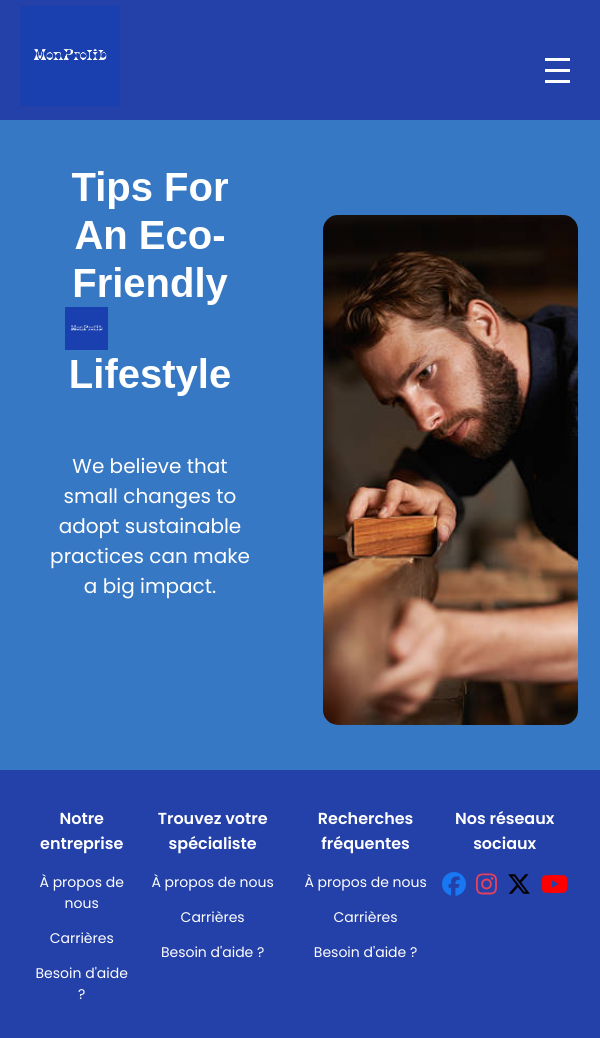
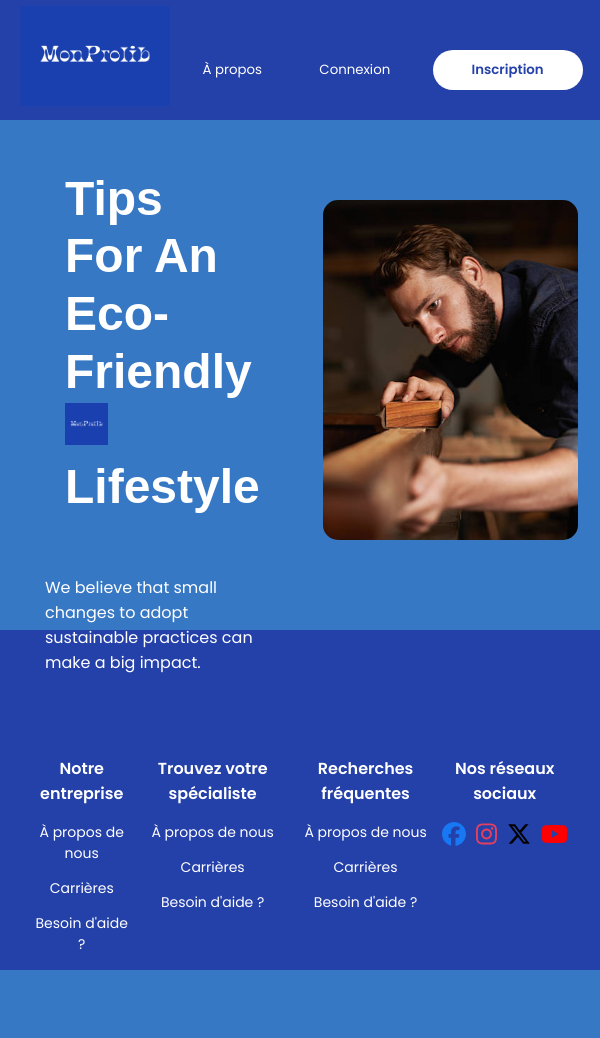
Before and after one commit to FayadIdrissB/MonProlib_, a React (Create React App) app in the folder frontend/: page / in a window 600 px wide. Shown: the top 1038 px of the page. After the commit the page ends 970 px from the top, so only its background shows below. Built offline with nearby package versions, Linux system fonts and the light colour scheme.

Commit message:
fix suppression du responsive mobile tablette et ajout seulement du responsive sur ecran normaux

```diff
--- a/frontend/src/Component/Footer/footer.css
+++ b/frontend/src/Component/Footer/footer.css
@@ -38,19 +38,21 @@
   justify-content: center;
 }
 
-@media only screen and (max-width: 600px) {
-  .footer {
-    margin-top: 0px;
-    height: 317px;
-  }
+@media only screen and (max-width: 1024px) {
   .footer_container {
     width: 90%;
     text-align: center;
+    margin-top: 0px;
   }
 }
 
-@media only screen and (min-width: 600px) {
-  .footer_container {
-    margin-top: 0px;
+@media only screen and (max-width: 1440px) {
+  .footer {
+    padding-top: 90px;
   }
 }
+@media only screen and (max-width: 2560px) {
+  .footer {
+    padding-top: 90px;
+  }
+}
--- a/frontend/src/Component/Header/header.css
+++ b/frontend/src/Component/Header/header.css
@@ -98,56 +98,3 @@
 .menu_item:hover {
   background-color: #2440a9;
 }
-
-/* Icône Burger (mobile) */
-.burger-icon {
-  display: none;
-  flex-direction: column;
-  cursor: pointer;
-  padding: 10px;
-  margin-right: 20px;
-}
-
-.burger-line {
-  width: 25px;
-  height: 3px;
-  background-color: white;
-  margin: 4px 0;
-}
-
-/* Menu Mobile */
-.mobile-menu {
-  display: flex;
-  flex-direction: column;
-  background-color: #2440a9;
-  width: 100%;
-  text-align: center;
-}
-
-.mobile-menu_item {
-  padding: 15px;
-  border-bottom: 1px solid #3778c4;
-  background: none;
-  border: none;
-  color: white;
-  font-family: "Poppins", sans-serif;
-  cursor: pointer;
-}
-
-.mobile-menu_item:hover {
-  background-color: #3778c4;
-}
-
-/* Responsive : mobile */
-@media only screen and (max-width: 600px) {
-  .desktop-nav {
-    display: none;
-  }
-  .burger-icon {
-    display: flex;
-  }
-  .logo_header_ {
-    width: 100px;
-    height: 100px;
-  }
-}
--- a/frontend/src/Component/Header/header.jsx
+++ b/frontend/src/Component/Header/header.jsx
@@ -11,31 +11,15 @@ function Header() {
   const [showDropdown, setShowDropdown] = useState(false);
   const dropdownRef = useRef(null);
 
-  // État pour le menu mobile (burger)
-  const [showMobileMenu, setShowMobileMenu] = useState(false);
-  const mobileMenuRef = useRef(null);
-
   // Bascule du dropdown desktop
   const toggleDropdown = () => {
     setShowDropdown((prev) => !prev);
-  };
-
-  // Bascule du menu mobile
-  const toggleMobileMenu = () => {
-    setShowMobileMenu((prev) => !prev);
   };
 
   // Ferme le dropdown si clic en dehors (desktop)
   const handleClickOutsideDropdown = (event) => {
     if (dropdownRef.current && !dropdownRef.current.contains(event.target)) {
       setShowDropdown(false);
-    }
-  };
-
-  // Ferme le menu mobile si clic en dehors (mobile)
-  const handleClickOutsideMobileMenu = (event) => {
-    if (mobileMenuRef.current && !mobileMenuRef.current.contains(event.target)) {
-      setShowMobileMenu(false);
     }
   };
 
@@ -49,17 +33,6 @@ function Header() {
       document.removeEventListener("mousedown", handleClickOutsideDropdown);
     };
   }, [showDropdown]);
-
-  useEffect(() => {
-    if (showMobileMenu) {
-      document.addEventListener("mousedown", handleClickOutsideMobileMenu);
-    } else {
-      document.removeEventListener("mousedown", handleClickOutsideMobileMenu);
-    }
-    return () => {
-      document.removeEventListener("mousedown", handleClickOutsideMobileMenu);
-    };
-  }, [showMobileMenu]);
 
   return (
     <div className="header">
@@ -118,56 +91,7 @@ function Header() {
             )}
           </div>
         </div>
-
-        {/* Icône burger pour Mobile */}
-        <div className="burger-icon mobile-nav" onClick={toggleMobileMenu}>
-          <span className="burger-line"></span>
-          <span className="burger-line"></span>
-          <span className="burger-line"></span>
-        </div>
       </div>
-
-      {/* Menu Mobile */}
-      {showMobileMenu && (
-        <div className="mobile-menu" ref={mobileMenuRef}>
-          <button
-            className="mobile-menu_item"
-            onClick={() => {
-              navigate("/about");
-              setShowMobileMenu(false);
-            }}
-          >
-            À propos
-          </button>
-          <button
-            className="mobile-menu_item"
-            onClick={() => {
-              navigate("/Login");
-              setShowMobileMenu(false);
-            }}
-          >
-            Connexion
-          </button>
-          <button
-            className="mobile-menu_item"
-            onClick={() => {
-              navigate("/register_user");
-              setShowMobileMenu(false);
-            }}
-          >
-            Compte Utilisateur
-          </button>
-          <button
-            className="mobile-menu_item"
-            onClick={() => {
-              navigate("/register_pro");
-              setShowMobileMenu(false);
-            }}
-          >
-            Compte Pro
-          </button>
-        </div>
-      )}
     </div>
   );
 }
--- a/frontend/src/Pages/home/home.css
+++ b/frontend/src/Pages/home/home.css
@@ -99,33 +99,3 @@ p {
   object-fit: cover;
   border-radius: 15px;
 }
-
-/* responsive media queries */
-
-@media only screen and (max-width: 600px) {
-
-  /* body */
-  .body_ {
-    height: 600px;
-  }
-  .body_container {
-    width: 100%;
-  }
-  .body_container_image {
-    width: 100%;
-    height: 100%;
-  }
-
-  .body_container_text {
-    display: block;
-  }
-  .body_container_text_title {
-    text-align: center;
-    font-size: 40px;
-    display: grid;
-  }
-  .body_container_text_paragraphe {
-    font-size: 20px;
-    text-align: center;
-  }
-}
```
